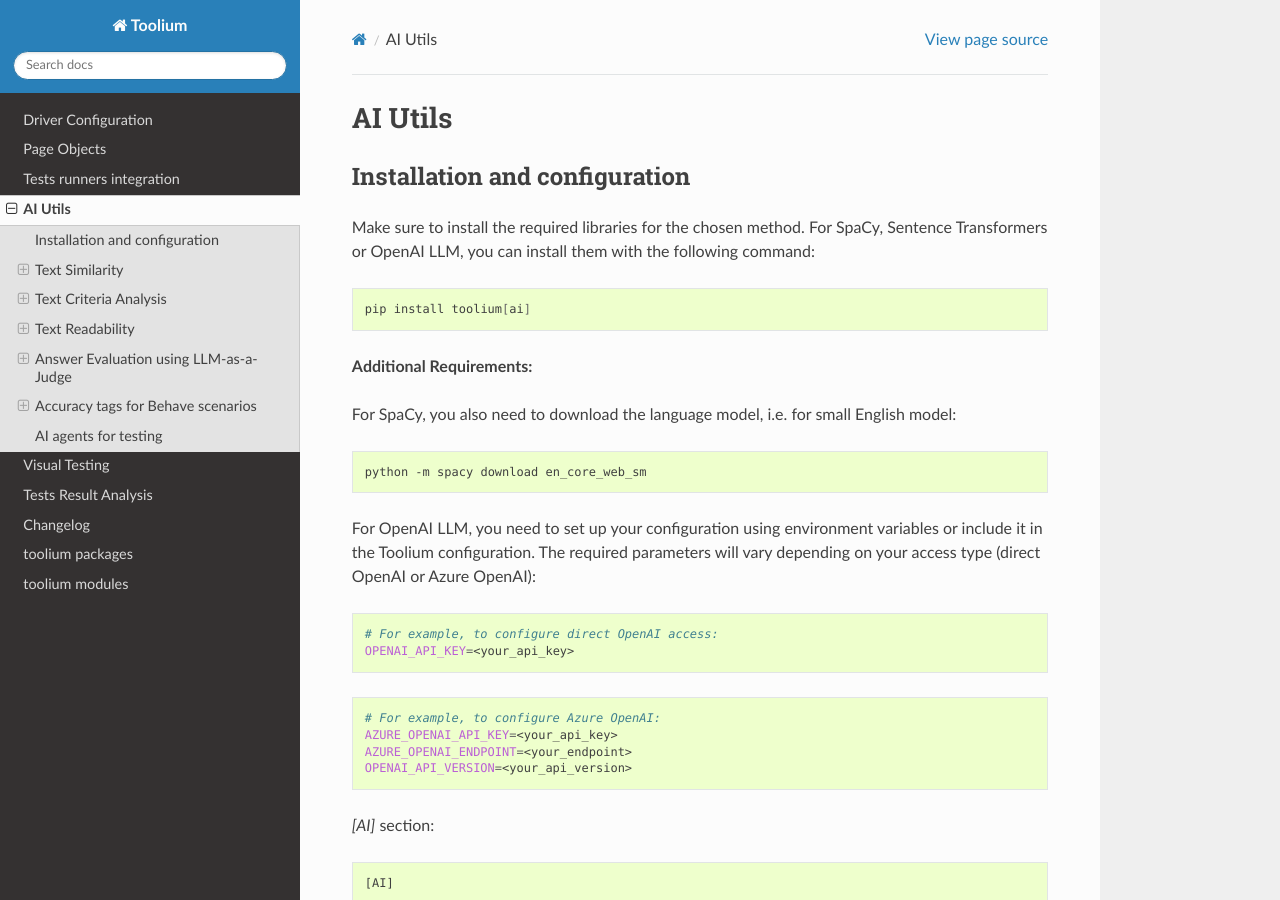
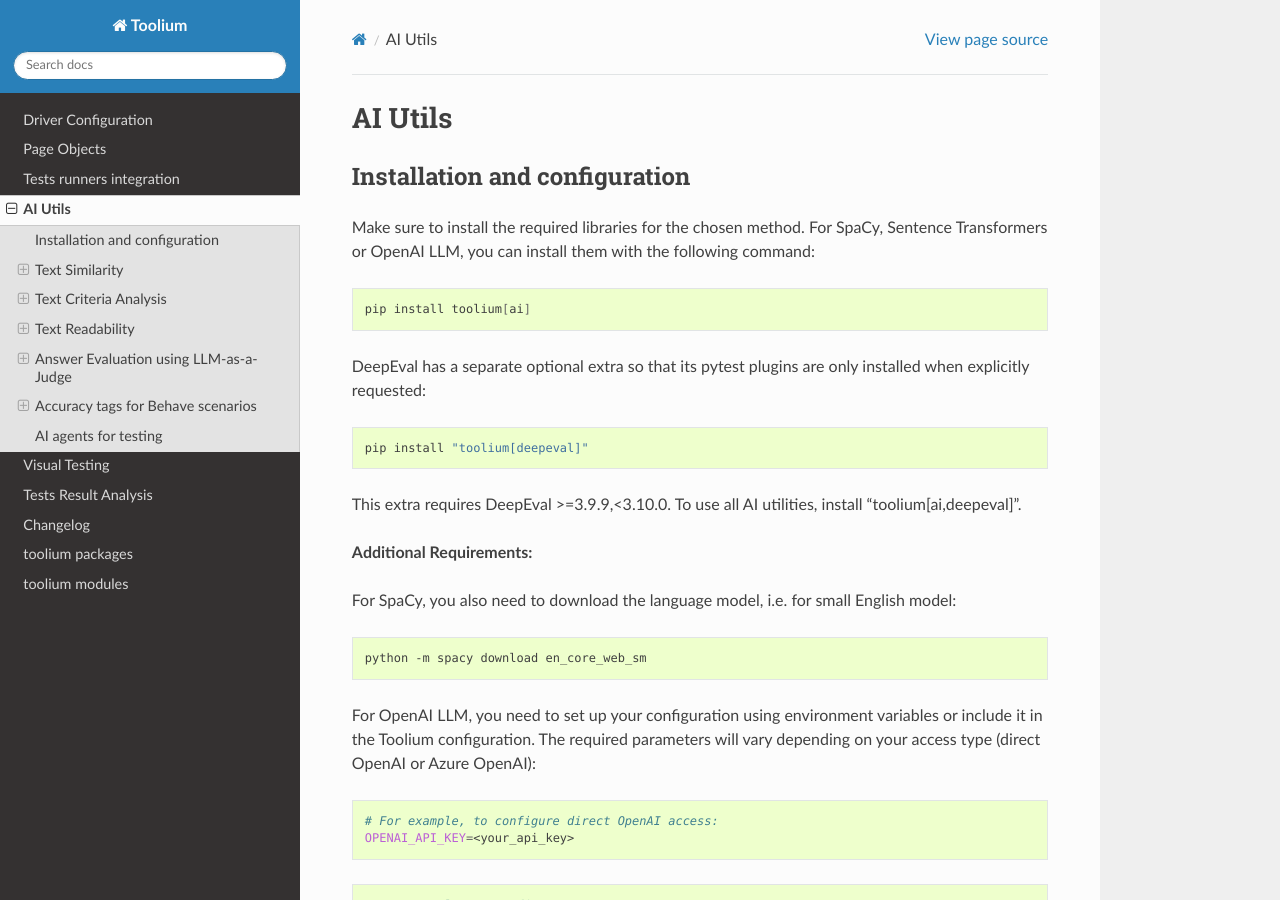
Before and after one commit to Telefonica/toolium, a Sphinx documentation site: the page built from docs/ai_utils.rst, in a window 1280 px wide and 900 px high. Built offline with Sphinx 7.4.7 and the Read the Docs theme 3.1.0, drawn with Linux system fonts in a browser that asks for light colours; some of the changed text lies outside the part shown.

Commit message:
split ai and deepeval implementations

```diff
--- a/docs/ai_utils.rst
+++ b/docs/ai_utils.rst
@@ -12,6 +12,14 @@
 .. code-block:: bash
 
     pip install toolium[ai]
+
+DeepEval has a separate optional extra so that its pytest plugins are only installed when explicitly requested:
+
+.. code-block:: bash
+
+    pip install "toolium[deepeval]"
+
+This extra requires DeepEval >=3.9.9,<3.10.0. To use all AI utilities, install "toolium[ai,deepeval]".
 
 **Additional Requirements:**
 
@@ -119,7 +127,7 @@
     )
 
 `get_text_similarity_with_deepeval()` returns a score between 0 and 1. The assertion succeeds when at least one
-expected text reaches the threshold. DeepEval must be installed with `pip install toolium[ai]`.
+expected text reaches the threshold. DeepEval must be installed with `pip install "toolium[deepeval]"`.
 
 When to use DeepEval
 ~~~~~~~~~~~~~~~~~~~~
@@ -614,7 +622,7 @@
 
 For Azure OpenAI, `azure_deployment` identifies the deployment and `azure_endpoint` is used as the model base URL.
 The `deepeval` module creates the corresponding DeepEval `GPTModel` or `AzureOpenAIModel` and passes the configured
-credentials to it. DeepEval must be installed with `pip install toolium[ai]`.
+credentials to it. DeepEval must be installed with `pip install "toolium[deepeval]"`.
 
 To select models for each method, you can refer to the following links:
 
--- a/pyproject.toml
+++ b/pyproject.toml
@@ -75,6 +75,7 @@
 dependencies = {file = ["requirements.txt"]}
 optional-dependencies.playwright = {file = ["requirements_playwright.txt"]}
 optional-dependencies.ai = {file = ["requirements_ai.txt"]}
+optional-dependencies.deepeval = {file = ["requirements_deepeval.txt"]}
 optional-dependencies.dev = {file = ["requirements_dev.txt"]}
 
 [tool.pytest.ini_options]
--- a/requirements_ai.txt
+++ b/requirements_ai.txt
@@ -3,4 +3,3 @@
 spacy~=3.8.7
 sentence-transformers~=5.1
 openai~=1.108               # OpenAI LLMs
-deepeval~=3.0               # LLM evaluation metrics
--- /dev/null
+++ b/requirements_deepeval.txt
@@ -0,0 +1 @@
+deepeval~=3.9.9             # LLM evaluation metrics
```
Also changed, not shown: 4 other files.
